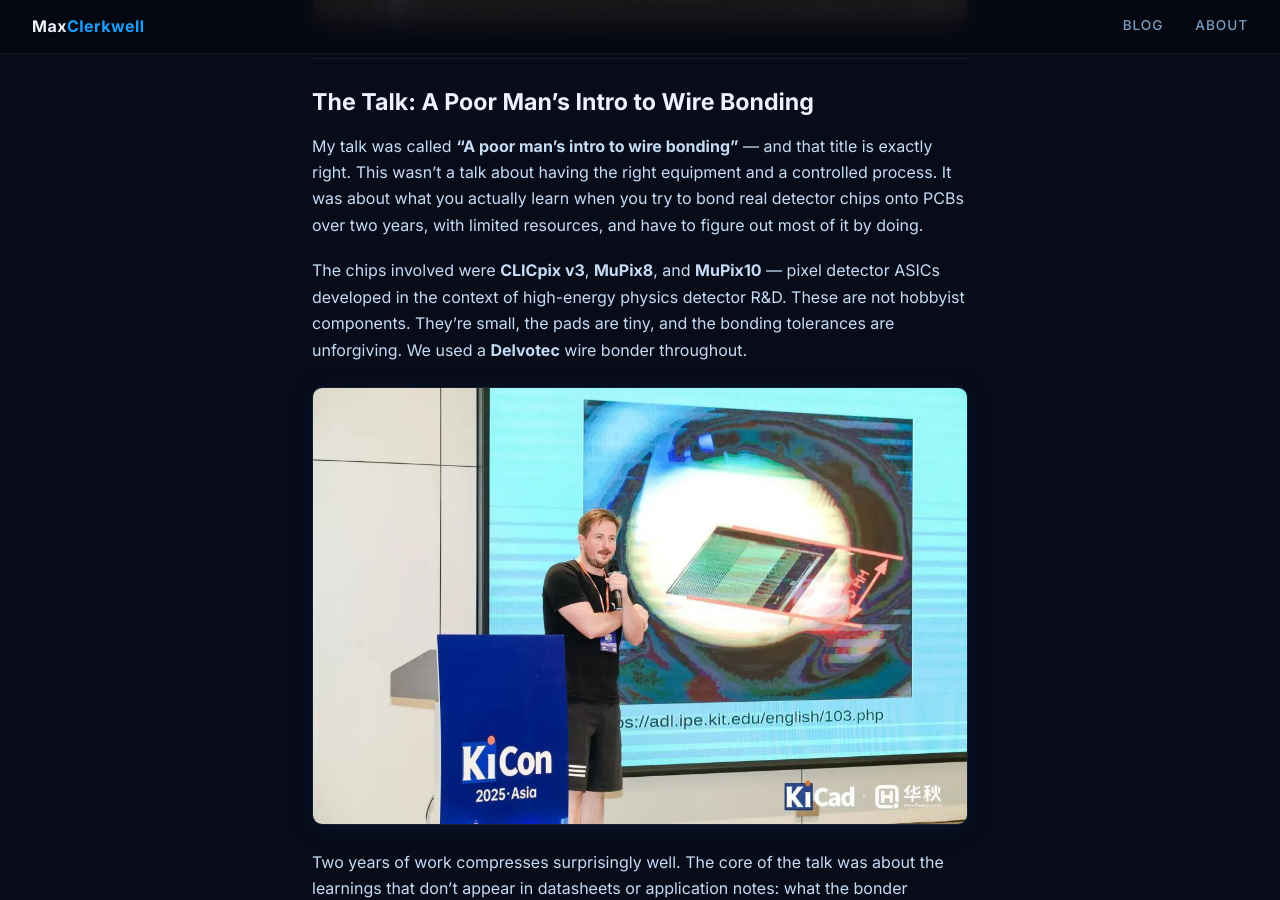
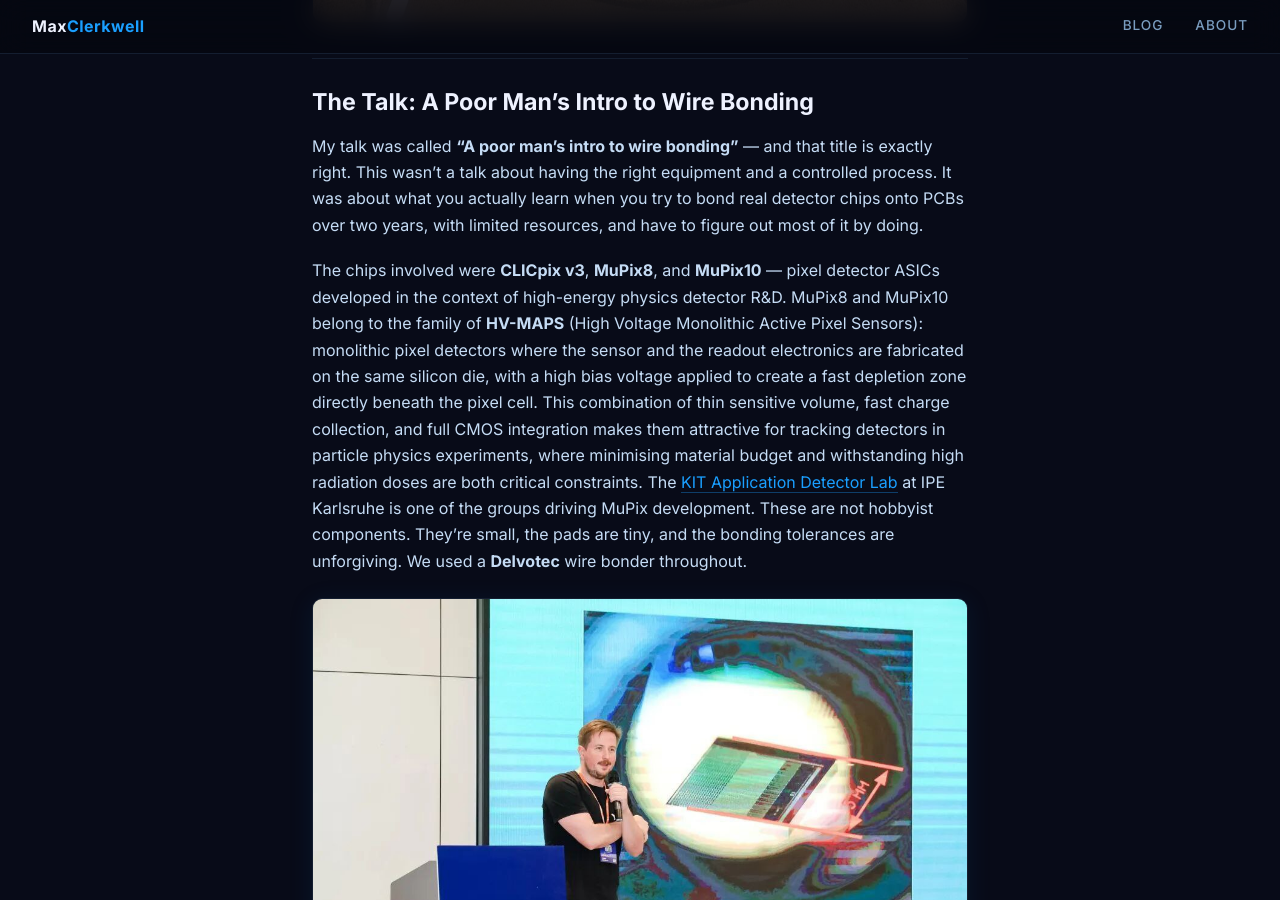
Before and after one commit to MaxClerkwell/maxclerkwell.github.io, a Jekyll site: the page built from posts/kicon-asia-2025/kicon-asia-2025.md, in a window 1280 px wide and 900 px high, scrolled down 1386 px. Built offline with Jekyll 4.4.1, drawn with Linux system fonts in a browser that asks for light colours.

Commit message:
Add HV-MAPS explanation and KIT ADL link to KiCon Asia post
Co-Authored-By: Claude Sonnet 4.6 <noreply@anthropic.com>

```diff
--- a/posts/kicon-asia-2025/kicon-asia-2025.md
+++ b/posts/kicon-asia-2025/kicon-asia-2025.md
@@ -15,7 +15,7 @@ permalink: /posts/kicon-asia-2025/
 
 My talk was called **"A poor man's intro to wire bonding"** — and that title is exactly right. This wasn't a talk about having the right equipment and a controlled process. It was about what you actually learn when you try to bond real detector chips onto PCBs over two years, with limited resources, and have to figure out most of it by doing.
 
-The chips involved were **CLICpix v3**, **MuPix8**, and **MuPix10** — pixel detector ASICs developed in the context of high-energy physics detector R&D. These are not hobbyist components. They're small, the pads are tiny, and the bonding tolerances are unforgiving. We used a **Delvotec** wire bonder throughout.
+The chips involved were **CLICpix v3**, **MuPix8**, and **MuPix10** — pixel detector ASICs developed in the context of high-energy physics detector R&D. MuPix8 and MuPix10 belong to the family of **HV-MAPS** (High Voltage Monolithic Active Pixel Sensors): monolithic pixel detectors where the sensor and the readout electronics are fabricated on the same silicon die, with a high bias voltage applied to create a fast depletion zone directly beneath the pixel cell. This combination of thin sensitive volume, fast charge collection, and full CMOS integration makes them attractive for tracking detectors in particle physics experiments, where minimising material budget and withstanding high radiation doses are both critical constraints. The [KIT Application Detector Lab](https://adl.ipe.kit.edu/english/26.php) at IPE Karlsruhe is one of the groups driving MuPix development. These are not hobbyist components. They're small, the pads are tiny, and the bonding tolerances are unforgiving. We used a **Delvotec** wire bonder throughout.
 
 ![Presenting at KiCon Asia 2025 — CLICpix microscope image on screen behind](assets/photo_8_2026-04-15_13-23-32.jpg)
 
```
